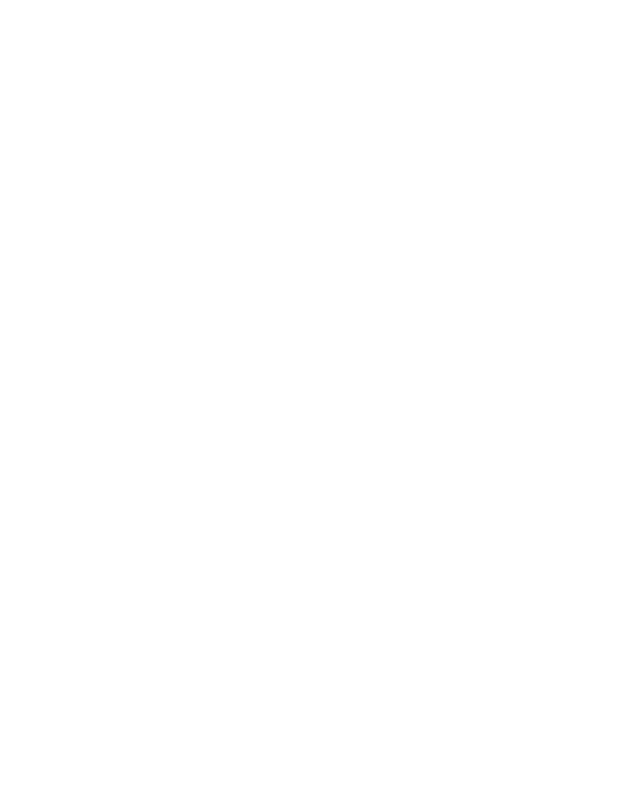
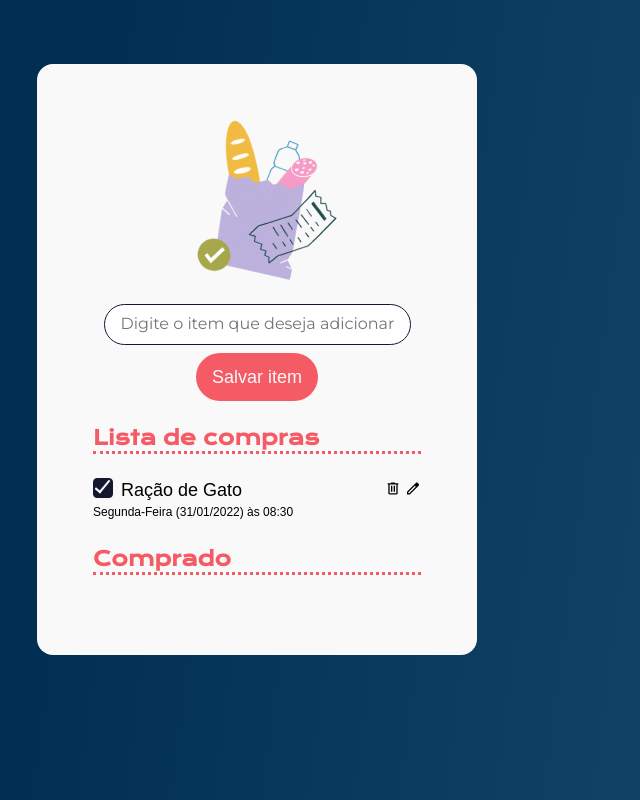
Before and after one commit to danilosamba/ListaDeCompras, a plain HTML site: page index.html in a window 1280 px wide. Shown: the whole page, without its empty margins (383-1023 px from the left). Drawn offline with nearby package versions, Linux system fonts and the light colour scheme; a web font is replaced by a local one.

Commit message:
Iniciado

```diff
--- a/index.html
+++ b/index.html
@@ -13,7 +13,53 @@
 </head>
 
 <body>
+    <main>
+        <img src="./img/bag.png" alt="Imagem Sacola">
+        <form action="">
+            <input class="input-item" id="input-item" type="text" placeholder="Digite o item que deseja adicionar">
+            <button class="adicionar-botao" id="adicionar-item">Salvar item</button>
+        </form>
 
+
+        <ul>
+            <h2>Lista de compras</h2>
+            <hr />
+            <li>
+                <div class="item-lista-container">
+                    <div class="container-nome-compra">
+
+                        <div class="checkbox-container">
+                            <label for="checkbox-1">
+                                <input type="checkbox"
+                                class="checkbox-input"
+                                id="checkbox-1"/>
+                                <div class="checkbox-customizado checked">
+
+                                </div>
+                            </label>
+                        </div>
+                        <p>Ração de Gato</p>
+                    </div>
+                    <div>
+                        <button class="botao-acao">
+                            <img src="./img/delete.svg" alt="Deletar">
+                        </button>
+
+                        <button class="botao-acao">
+                            <img src="./img/edit.svg" alt="Deletar">
+                        </button>
+                    </div>
+                </div>
+                <p class="item-lista-texto">Segunda-Feira (31/01/2022) às 08:30</p>
+            </li>
+        </ul>
+
+        <ul id="lista-comprados">
+            <h2>Comprado</h2>
+            <hr />
+        </ul>
+    </main>
+    <script src="scripts.js"></script>
 </body>
 
 </html>
--- /dev/null
+++ b/scripts.js
@@ -0,0 +1,8 @@
+const item = document.getElementById("input-item");
+const botaoSalvarItem = document.getElementById("adicionar-item")
+
+botaoSalvarItem.addEventListener("click", adicionarItem);
+
+function adicionarItem(){
+    alert('entrou')
+}
--- a/styles.css
+++ b/styles.css
@@ -2,6 +2,7 @@
     box-sizing: border-box;
     margin: 0;
     padding: 0;
+
 }
 
 :root {
@@ -11,5 +12,140 @@
     --preto: #131730;
     --fonte-titulo: "Krona One", sans-serif;
     --fonte-texto: 'Numans', sans-serif;
-    --degrade-azul: linear-gradient(180deg, #000000 0%, #26327F 100%);
+    --degrade-azul: linear-gradient(97.54deg, #002F52 35.49%, #326589 165.37%);
 }
+
+body{
+    background: var(--degrade-azul) no-repeat;
+    height: 100vh;
+    display: flex;
+    flex-direction: column;
+    align-items: center;
+}
+
+main{
+    display: flex;
+    flex-direction: column;
+    gap: 24px;
+    margin-top: 64px;
+    width: 440px;
+    align-items: center;
+    background-color: var(--neutro);
+    padding: 56px;
+    border-radius: 16px;
+}
+
+h2{
+    font-family: var(--fonte-titulo);
+    color: var(--cor-primaria);
+    font-size: 20px;
+    line-height: 26px;
+    text-align: left;
+}
+
+hr{
+    border: none;
+    border-bottom: 3px dotted var(--cor-primaria);
+    margin-bottom: 24px;
+    width: 100%;
+}
+
+p{
+    font-family: var(--fonte-texto);
+    font-size: 18px;
+    font-weight: 400;
+    line-height: 24px;
+    text-align: left;
+}
+
+#input-item{
+    padding: 12px 16px;
+    display: block;
+    border-radius: 24px;
+    border: 1px solid var(--preto);
+    width: 307px;
+}
+
+#input-item::placeholder{
+    font-family: "Montserrat", sans-serif;
+    font-size: 16px;
+    line-height: 19px;
+}
+
+.adicionar-botao{
+    text-align: center;
+    padding: 12px 16px;
+    border-radius: 24px;
+    background-color: var(--cor-primaria);
+    color: var(--neutro);
+    font-family: var(--fonte-texto);
+    font-size: 18px;
+    line-height: 24px;
+    border: none;
+}
+
+
+form{
+    display: flex;
+    flex-direction: column;
+    align-items: center;
+    gap: 8px;
+}
+
+.item-lista-container{
+    display: flex;
+    align-items: center;
+    justify-content: center;
+    justify-content: space-between;
+}
+
+.container-nome-compra{
+    display: flex;
+}
+
+ul{
+    list-style-type: none;
+    width: 100%;
+}
+
+.item-lista-texto{
+    font-size: 12px;
+    line-height: 20px;
+
+}
+
+.checkbox-input{
+    display: none;
+}
+
+.checkbox-customizado{
+    width: 20px;
+    height: 20px;
+    background-color: var(--neutro);
+    border: 1px solid var(--preto);
+    cursor: pointer;
+    border-radius: 4px;
+    margin-right: 8px;
+}
+
+.checked{
+    background-color: var(--preto);
+    position: relative;
+}
+
+.checked::after{
+    content: "";
+    position: absolute;
+    left: 30%;
+    top: -10%;
+    width: 5px;
+    height: 14px;
+    border-top: 2px solid var(--neutro);
+    border-left: 2px solid var(--neutro);
+    transform: rotate(-140deg);
+}
+
+.botao-acao{
+    background-color: transparent;
+    border: none;
+}
```
Also changed, not shown: localstorage.js (added, +49 -0 lines).
